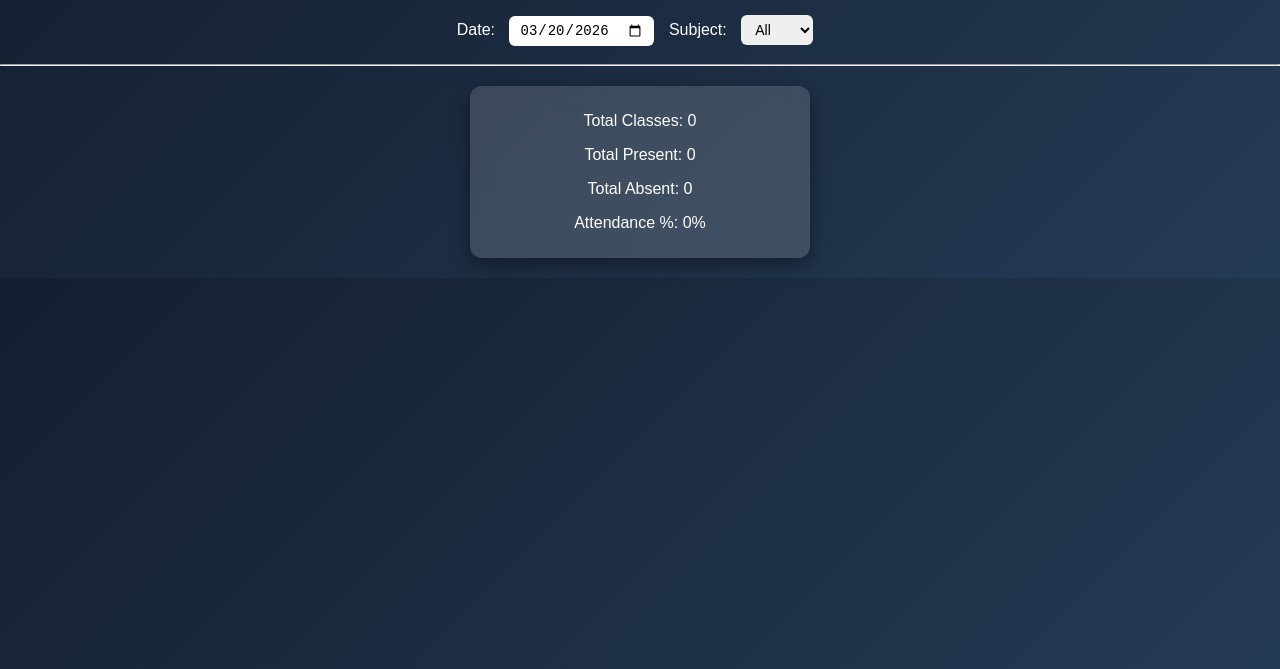
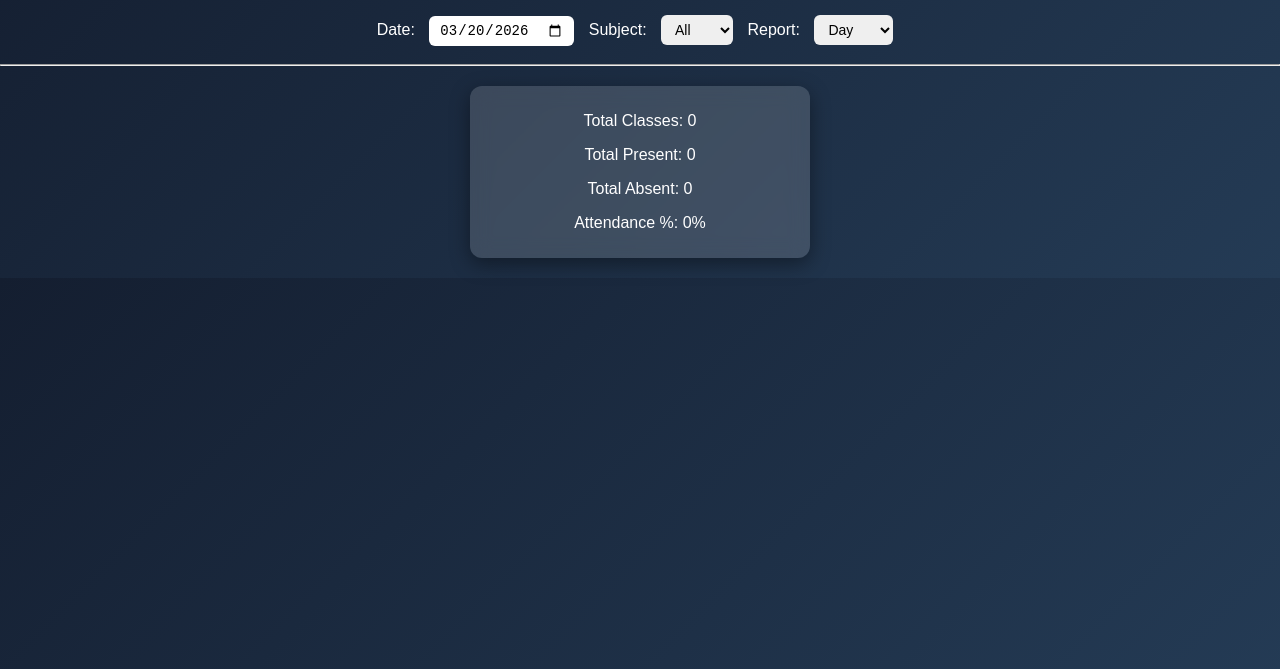
Before and after one commit to Zorolostonce/Final_year_project, a website: page index.html in a window 1280 px wide. Shown: the part 131-800 px from the top of the page. Drawn offline with Linux system fonts and the light colour scheme; no server answers; sample sign-in values are in the browser's storage.

Commit message:
Update index.html

```diff
--- a/index.html
+++ b/index.html
@@ -73,6 +73,15 @@ onchange="reloadAll()">
 
 </select>
 
+Report:
+<select id="reportType" onchange="reloadAll()">
+
+<option value="day">Day</option>
+<option value="week">Week</option>
+<option value="month">Month</option>
+<option value="year">Year</option>
+
+</select>
 
 <hr>
 
```
